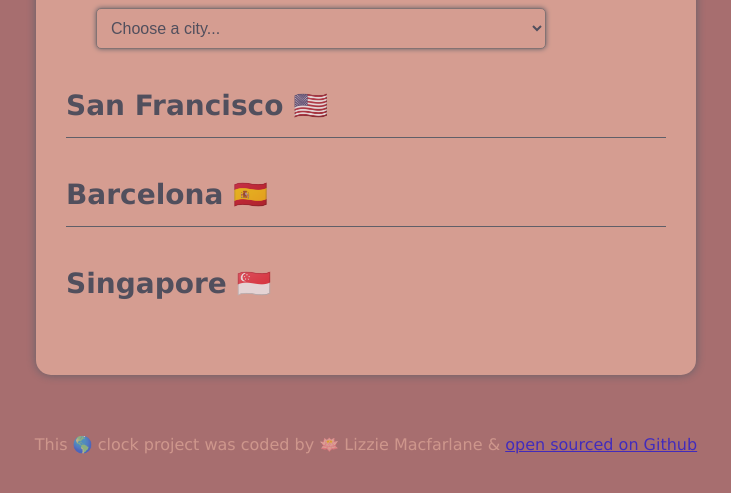
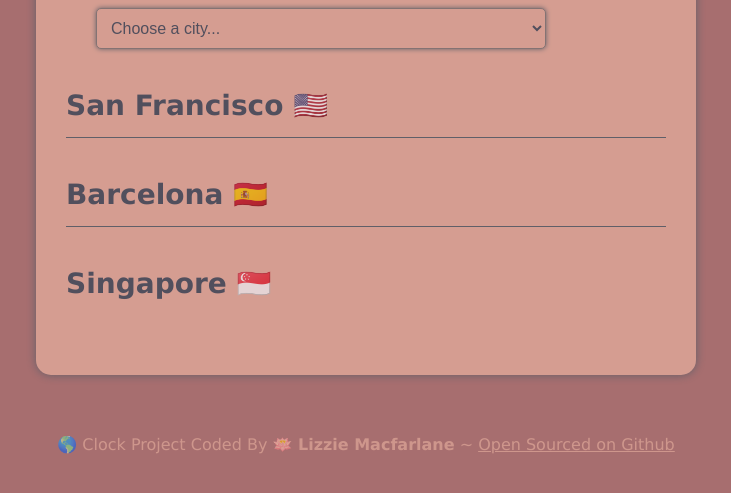
Before and after one commit to LizzieMac209/world-clock, a plain HTML site: page index.html in a window 1280 px wide. Shown: the part 181-674 px from the top of the page, without its empty margins (274-1005 px from the left). Drawn offline with nearby package versions, Linux system fonts and the light colour scheme; a script that the page names is missing.

Commit message:
Updated accurate current location index and javascript

```diff
--- a/css/style.css
+++ b/css/style.css
@@ -74,3 +74,6 @@ footer {
   vertical-align: middle;
   font-weight: lighter;
 }
+a {
+  color: var(--primary-color);
+}
--- a/index.html
+++ b/index.html
@@ -13,7 +13,7 @@
       <h1>World Clock</h1>
       <select id="city">
         <option value="">Choose a city...</option>
-        <option value="current">My Current Location</option>
+        <option value="current">Current Location📍</option>
         <option value="America/New_York">New York 🇺🇸</option>
         <option value="America/Mexico_City">Mexico City 🇲🇽</option>
         <option value="Europe/Paris">Paris 🇫🇷</option>
@@ -45,9 +45,9 @@
     </div>
     </div>
     <footer>
-      This 🌎 clock project was coded by 🪷 Lizzie Macfarlane &
+      🌎 Clock Project Coded By <strong>🪷 Lizzie Macfarlane</strong> ~
       <a href="https://github.com/LizzieMac209/world-clock" target="_blank">
-        open sourced on Github</a
+        Open Sourced on Github</a
       >
     </footer>
     <script src="javascript/index.js"></script>
```
